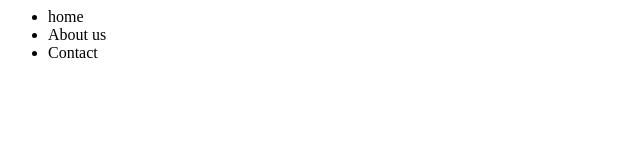
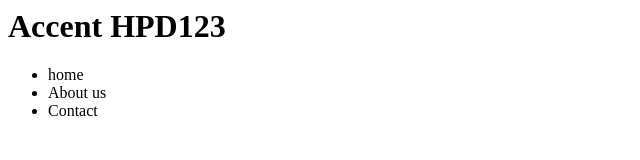
Before and after one commit to keval1212/Acc_web_proj, a plain HTML site: page index.html in a window 1280 px wide. Shown: the whole page, without its empty margins (0-640 px from the left). Drawn offline with Linux system fonts and the light colour scheme.

Commit message:
Heading added

```diff
--- a/index.html
+++ b/index.html
@@ -4,6 +4,7 @@
 
 	</head>
 	<body>
+		<h1>Accent HPD123</h1>
 		<ul>
 			<li>home</li>
 			<li>About us</li>
```
